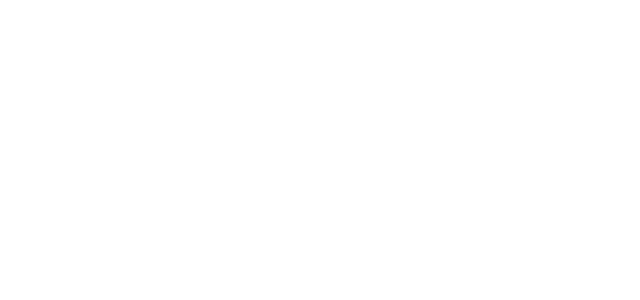
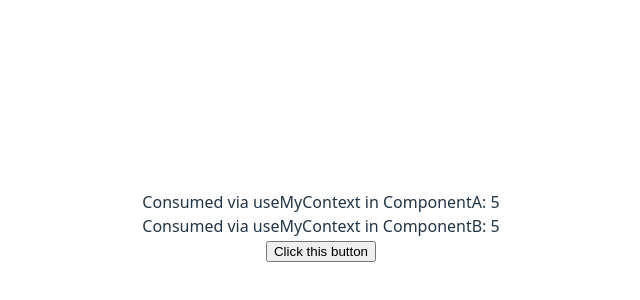
Before and after one commit to JuhQ/web-programming-react-example, a React (Vite) app: page /context-example in a window 1280 px wide. Before the commit this address had no page. Shown: the part 174-474 px from the top of the page, without its empty margins (319-959 px from the left). Built offline with nearby package versions, Linux system fonts and the light colour scheme.

Commit message:
Add context example

```diff
--- a/src/App.jsx
+++ b/src/App.jsx
@@ -2,6 +2,7 @@
 
 import {BrowserRouter, Route, Routes} from 'react-router';
 
+import ContextExample from './views/ContextExample';
 import HomeView from './views/Home';
 import Login from './views/Login';
 import Logout from './views/Logout';
@@ -13,6 +14,7 @@
         <Route path="/" element={<HomeView />} />
         <Route path="/login" element={<Login />} />
         <Route path="/logout" element={<Logout />} />
+        <Route path="/context-example" element={<ContextExample />} />
       </Routes>
     </BrowserRouter>
   );
--- /dev/null
+++ b/src/components/ComponentA.jsx
@@ -0,0 +1,8 @@
+import {useMyContext} from '../context/MyContext';
+
+const ComponentA = () => {
+  const {number} = useMyContext();
+  return <div>Consumed via useMyContext in ComponentA: {number}</div>;
+};
+
+export default ComponentA;
--- /dev/null
+++ b/src/components/ComponentB.jsx
@@ -0,0 +1,19 @@
+import {useMyContext} from '../context/MyContext';
+
+const ComponentB = () => {
+  const {number, setNumber} = useMyContext();
+  return (
+    <>
+      <div>Consumed via useMyContext in ComponentB: {number}</div>
+      <button
+        onClick={() => {
+          setNumber(number + 100);
+        }}
+      >
+        Click this button
+      </button>
+    </>
+  );
+};
+
+export default ComponentB;
--- /dev/null
+++ b/src/context/MyContext.jsx
@@ -0,0 +1,25 @@
+import {createContext, useContext, useEffect, useState} from 'react';
+
+const MyContext = createContext();
+
+export const MyProvider = ({children}) => {
+  const [number, setNumber] = useState(0);
+
+  useEffect(() => {
+    const interval = setInterval(() => {
+      setNumber(number + 1);
+    }, 1000);
+    return () => clearInterval(interval);
+  }, [number]);
+
+  //const contextValue = 'Hello from Context! Check context/MyContext.jsx file';
+  return (
+    <MyContext.Provider value={{number, setNumber}}>
+      {children}
+    </MyContext.Provider>
+  );
+};
+
+// Current recommendation is to use custom hook instead of the context directly:
+// eslint-disable-next-line react-refresh/only-export-components
+export const useMyContext = () => useContext(MyContext);
--- /dev/null
+++ b/src/views/ContextExample.jsx
@@ -0,0 +1,16 @@
+import ComponentA from '../components/ComponentA';
+import ComponentB from '../components/ComponentB';
+import {MyProvider} from '../context/MyContext';
+
+const ContextExample = () => {
+  return (
+    <>
+      <MyProvider>
+        <ComponentA />
+        <ComponentB />
+      </MyProvider>
+    </>
+  );
+};
+
+export default ContextExample;
```
